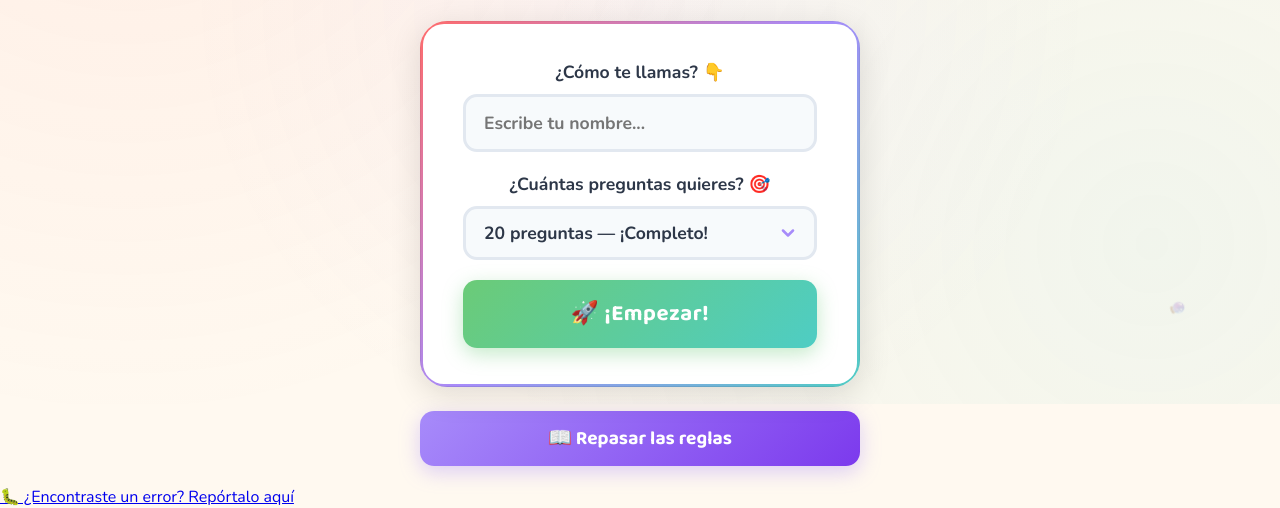
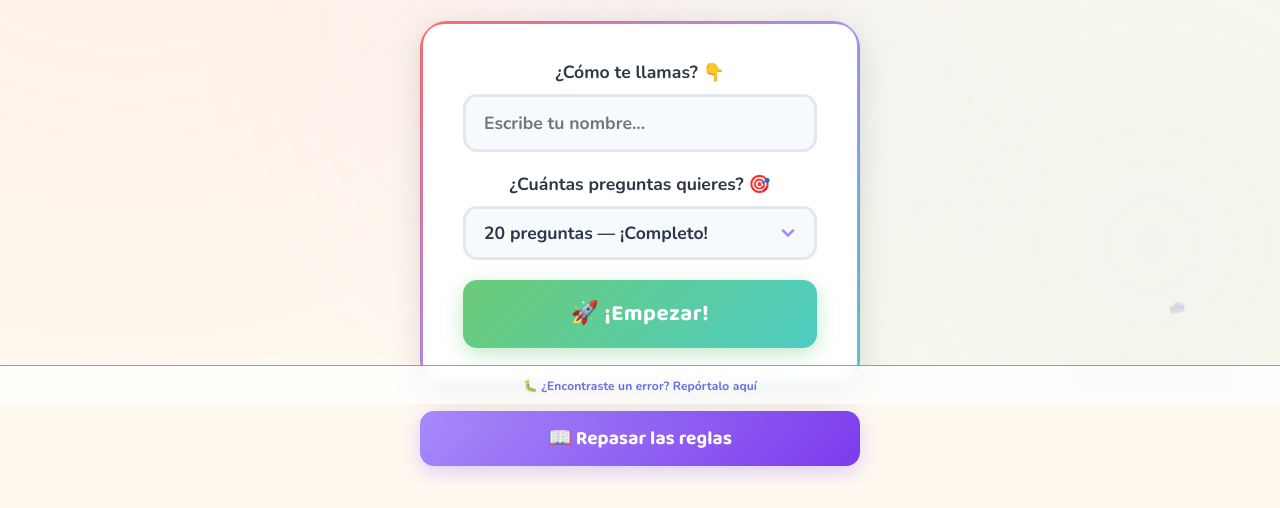
Before and after one commit to rgarcial1983/silabas-magicas, a plain HTML site: page index.html in a window 1280 px wide. Shown: the part 396-904 px from the top of the page. After the commit the page ends 882 px from the top, so only its background shows below. Drawn offline with nearby package versions, Linux system fonts and the light colour scheme.

Commit message:
Add bug report footer styles to estilos.css
Added styles for bug report footer and link.

```diff
--- a/estilos.css
+++ b/estilos.css
@@ -9,6 +9,7 @@
   --text: #2D3748;
   --shadow: 0 8px 32px rgba(0,0,0,0.12);
   --radius: 24px;
+  --bug:     #2f2fda;
 }
 
 * { margin: 0; padding: 0; box-sizing: border-box; }
@@ -696,6 +697,37 @@ body::before {
 /* Tilde highlight */
 .has-tilde { text-decoration: underline; text-decoration-color: var(--yellow); text-decoration-thickness: 3px; }
 
+/* ============================================================
+   BUG REPORT FOOTER
+   ============================================================ */
+.bug-footer {
+  position: fixed;
+  bottom: 0;
+  font-weight: bold;
+  left: 0;
+  right: 0;
+  z-index: 300;
+  text-align: center;
+  padding: 8px 16px;
+  background: rgba(255,255,255,.75);
+  backdrop-filter: blur(6px);
+  border-top: 1px solid rgba(38, 38, 214, 0.5);
+}
+.bug-link {
+  font-family: var(--font-body);
+  font-size: .75rem;
+  font-weight: bold;
+  color: var(--bug);
+  text-decoration: none;
+  opacity: .7;
+  transition: opacity .2s, color .2s;
+  letter-spacing: .01em;
+}
+.bug-link:hover {
+  opacity: 1;
+  color: #f06060;
+}
+
 @media (max-width: 480px) {
   .type-selector { gap: 8px; }
   .type-btn { min-width: 100px; font-size: 1rem; }
```
